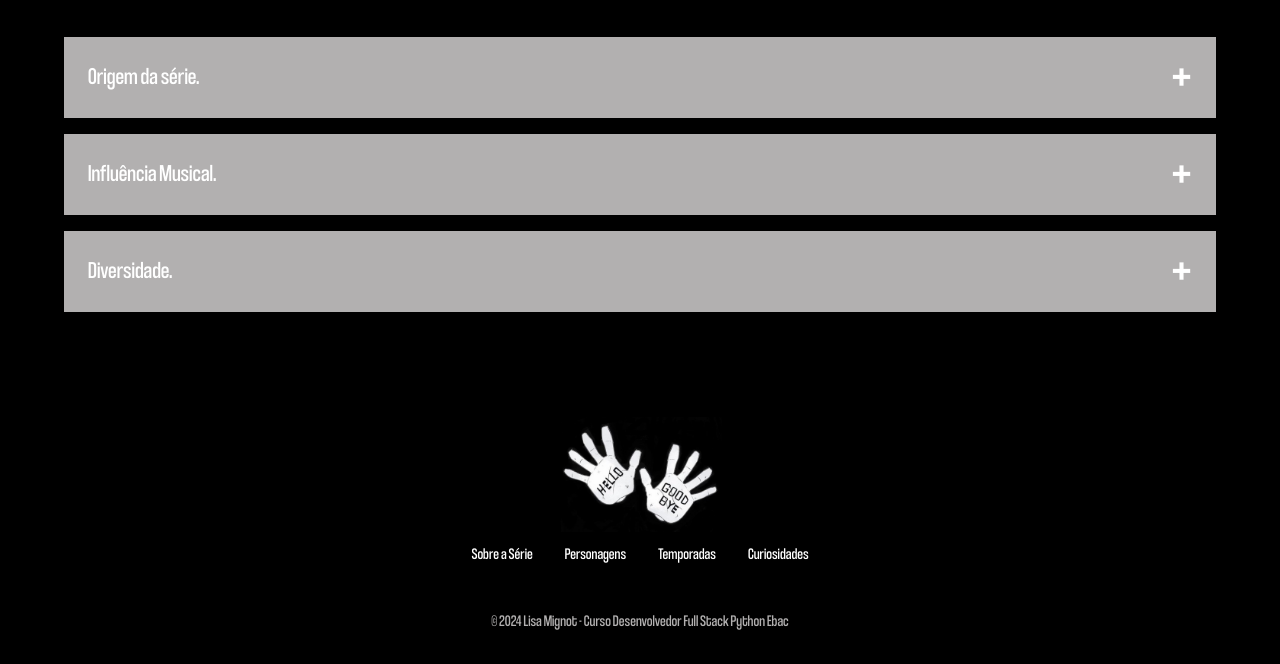
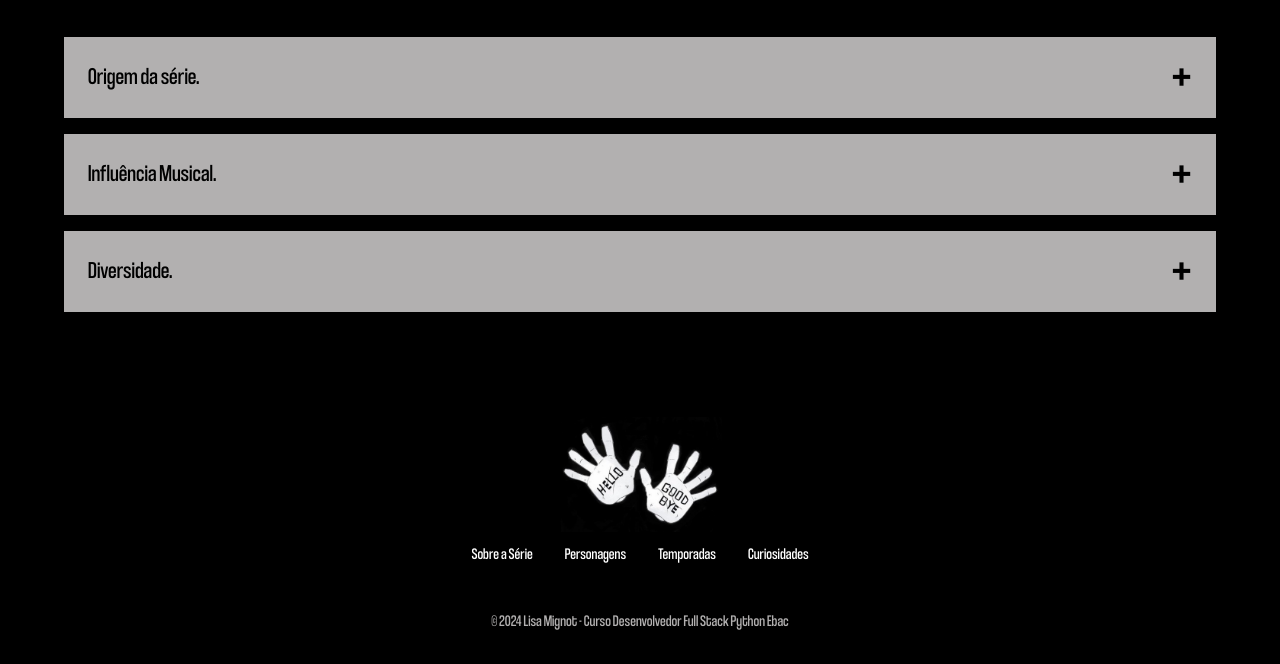
Before and after one commit to lisamignot/CDD_projeto4, a website: page index.html in a window 1280 px wide. Shown: the part 4999-5663 px from the top of the page. Drawn offline with nearby package versions, Linux system fonts and the light colour scheme; files that its build step writes are made by us from their sources; files whose address does not match are found by name.

Commit message:
correção de cor na section curiosities

```diff
--- a/src/styles/_curiosities.scss
+++ b/src/styles/_curiosities.scss
@@ -13,8 +13,10 @@
             list-style: none;
 
 
+
             &__question {
                 background-color: variaveis.$corSecundaria;
+                color: variaveis.$corPrincipal;
                 font-size: 24px;
                 padding: 24px;
                 display: block;
@@ -30,6 +32,7 @@
                     display: flex;
                     align-items: center;
                     font-size: 60px;
+
                 }
             }
 
```
